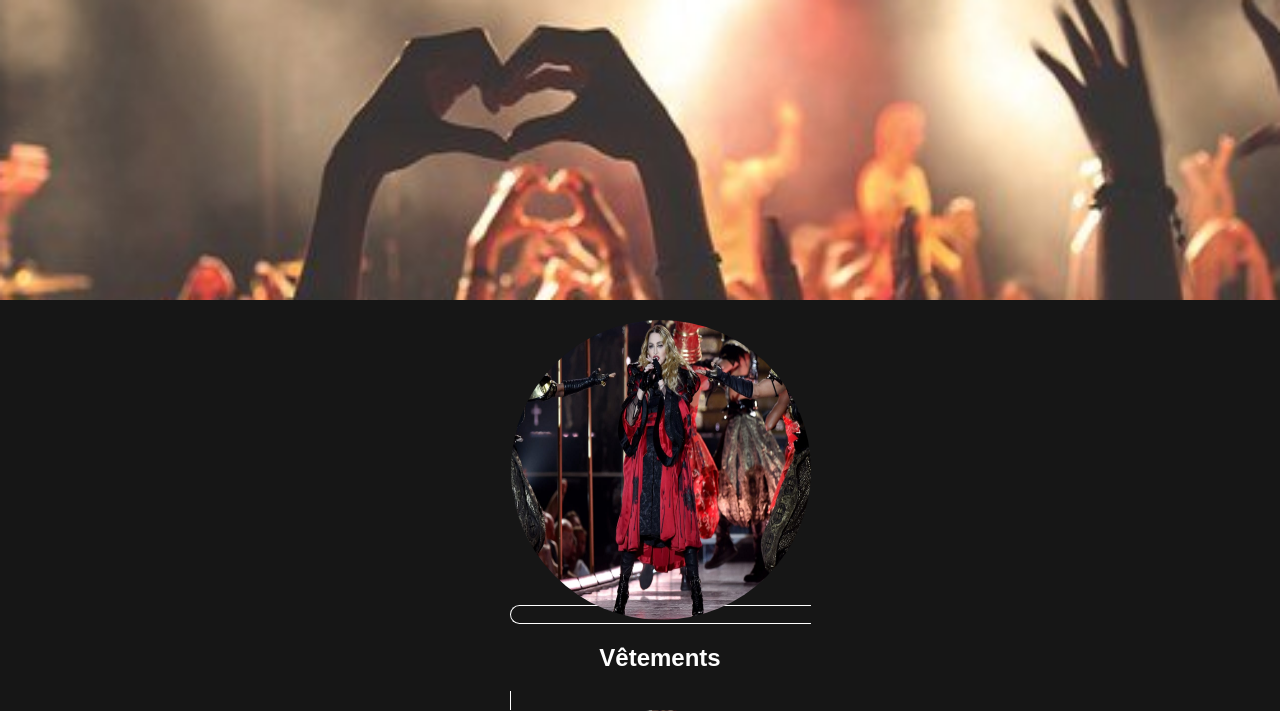
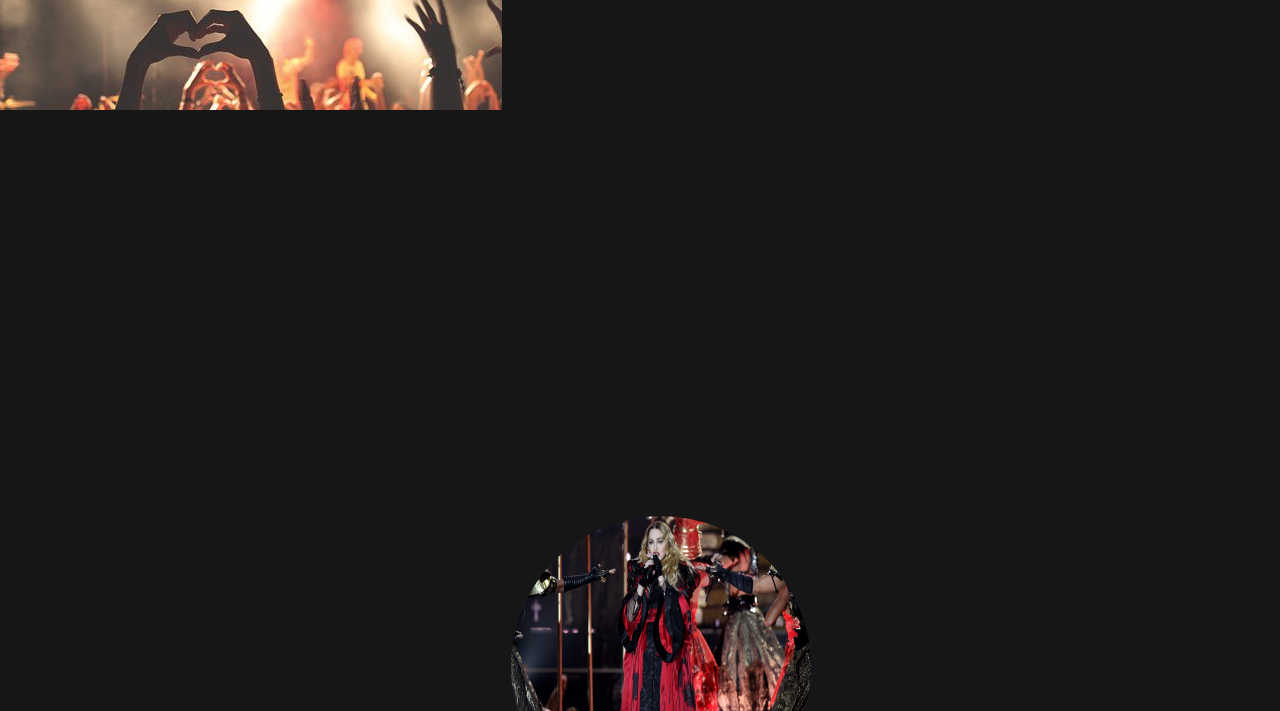
Before and after one commit to Yoan6/Crescendo, a PHP site: page /view/accueil.php in a window 1280 px wide. Shown: the part 115-826 px from the top of the page. Run offline with PHP 8.4, Linux system fonts and the light colour scheme.

Commit message:
début changement page d'acceuil

```diff
--- a/design/crescendo.css
+++ b/design/crescendo.css
@@ -124,18 +124,13 @@ button#darkModeBouton {
 
 
 
-
-
-
-
-
 /*****************************
 Accueil
 *****************************/
 
 #banner {
 	width: 100%;
-	height:300px;
+	height:500px;
 }
 
 main nav ul {
--- a/design/header.css
+++ b/design/header.css
@@ -1,8 +1,8 @@
 
 
 :root {
-	/* ==== Couleurs arrière-plan ====*/
-	--bleu: #79D2BC;
+
+    --bleu: #79D2BC;
 
 }
 
--- a/view/accueil.php
+++ b/view/accueil.php
@@ -10,7 +10,9 @@
         <?php include(__DIR__.'/header.php'); ?>
 
 		<main>
-            <img id="banner" src="../design/image/accueil/concert-coeur.png">
+            <div id="banner">
+                <img  src="../design/image/accueil/concert-coeur.png">
+            </div>
             <nav>
                 <ul class="containerRow">
                     <li>
```
